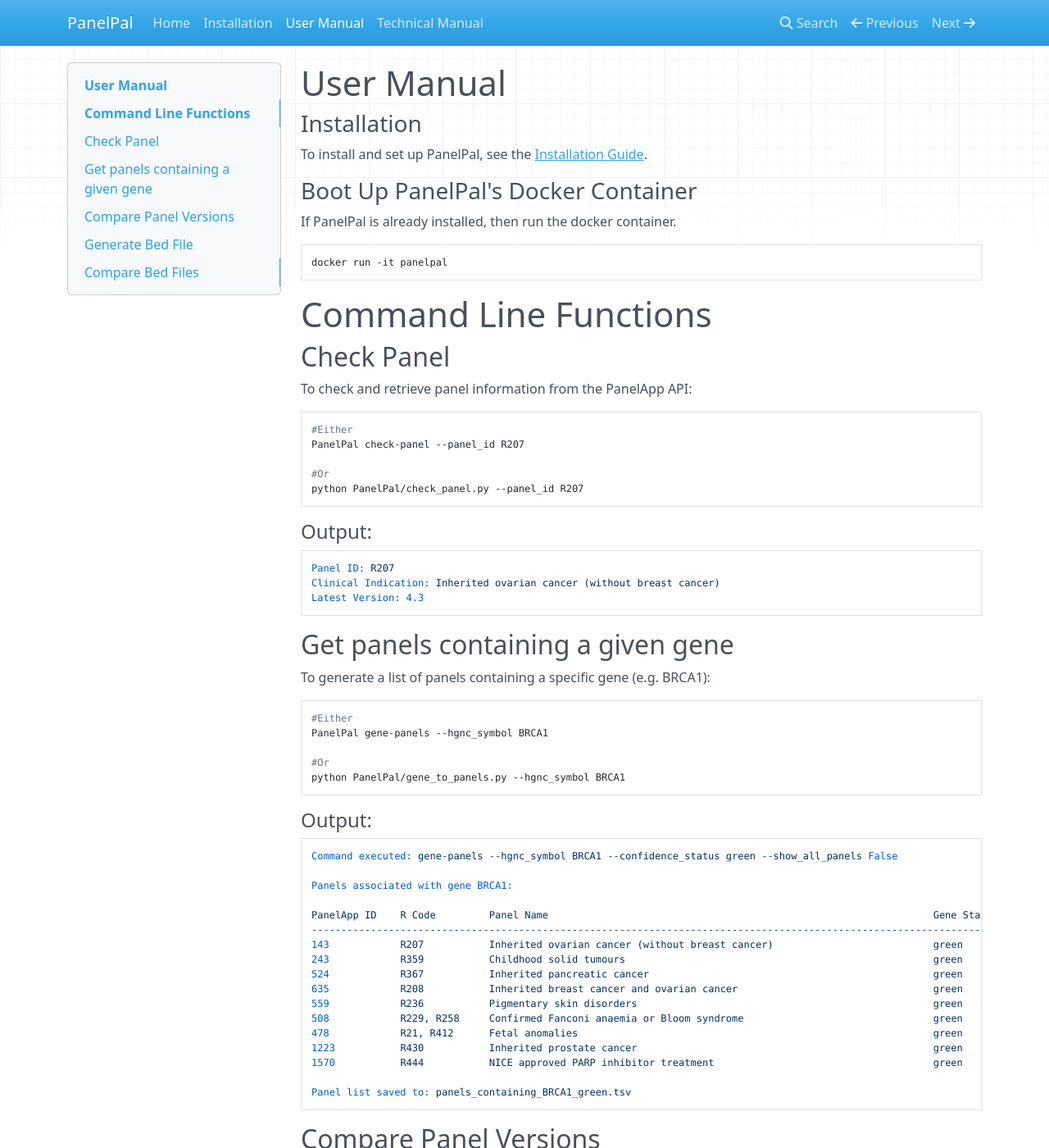
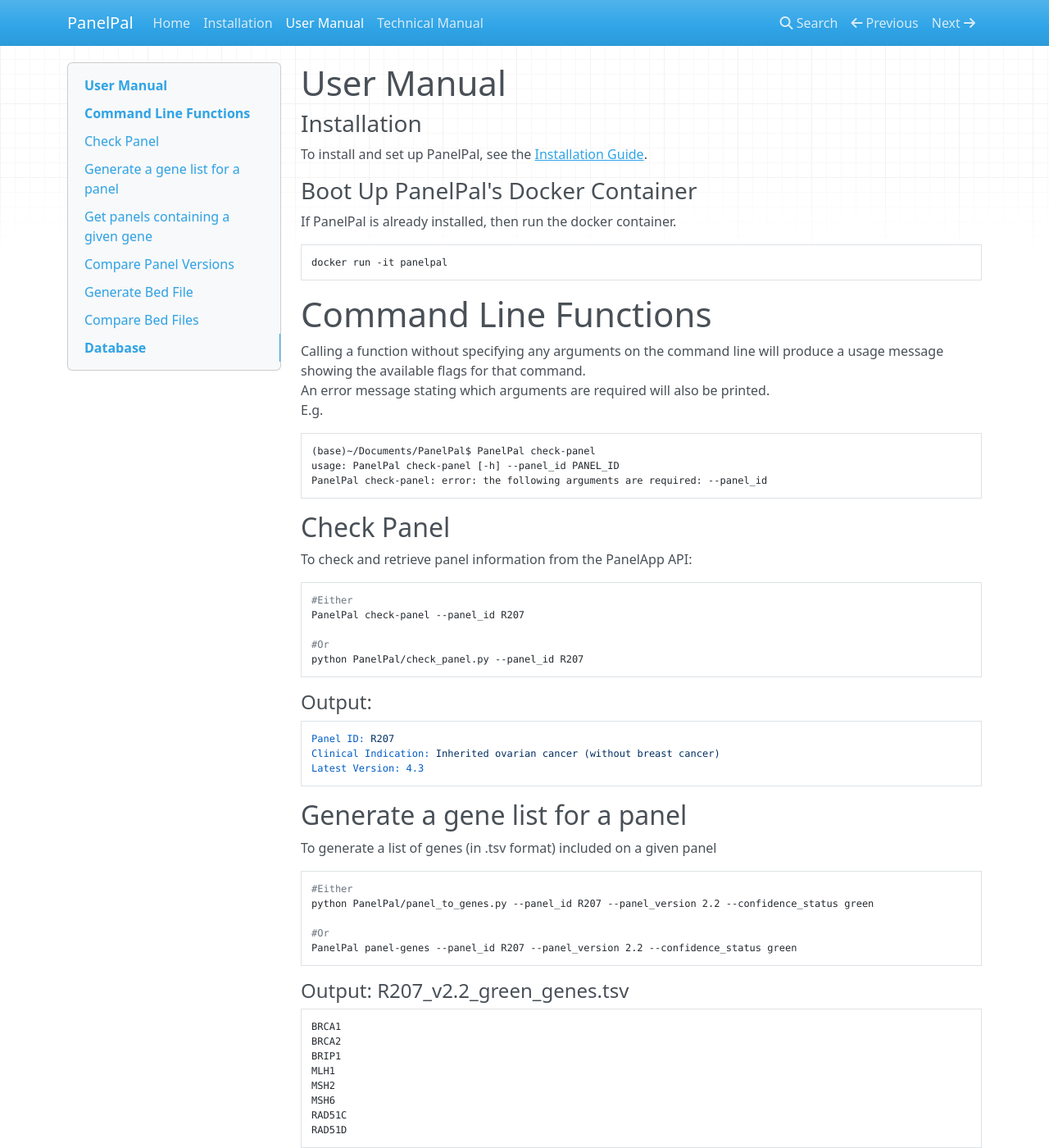
Before and after one commit to PatrickWeller/PanelPal, an MkDocs documentation site: the page built from docs/user_manual.md, in a window 1280 px wide and 1400 px high. Shown: the whole window at 82% size. Built offline with MkDocs 1.6.1, drawn with Linux system fonts in a browser that asks for light colours; nearby versions of some CDN libraries; some of the changed text lies outside the part shown.

Commit message:
Added help message info #107

````diff
--- a/docs/user_manual.md
+++ b/docs/user_manual.md
@@ -9,6 +9,15 @@
 docker run -it panelpal
 ```
 # Command Line Functions
+
+Calling a function without specifying any arguments on the command line will produce a usage message showing the available flags for that command.<br>
+An error message stating which arguments are required will also be printed.<br>
+E.g.
+```bash
+(base)~/Documents/PanelPal$ PanelPal check-panel
+usage: PanelPal check-panel [-h] --panel_id PANEL_ID
+PanelPal check-panel: error: the following arguments are required: --panel_id
+```
 
 ## Check Panel
 To check and retrieve panel information from the PanelApp API:
@@ -26,9 +35,29 @@
 Clinical Indication: Inherited ovarian cancer (without breast cancer)
 Latest Version: 4.3
 ```
+##  Generate a gene list for a panel
+To generate a list of genes (in .tsv format) included on a given panel
+```bash
+#Either
+python PanelPal/panel_to_genes.py --panel_id R207 --panel_version 2.2 --confidence_status green
+
+#Or
+PanelPal panel-genes --panel_id R207 --panel_version 2.2 --confidence_status green
+```
+#### Output: R207_v2.2_green_genes.tsv
+```
+BRCA1
+BRCA2
+BRIP1
+MLH1
+MSH2
+MSH6
+RAD51C
+RAD51D
+```
 
 ## Get panels containing a given gene
-To generate a list of panels containing a specific gene (e.g. BRCA1):
+To generate a list of current panels containing a specific gene (e.g. BRCA1):
 
 ```bash
 #Either
@@ -125,3 +154,5 @@
 16_67082202_67082318_exon5|NM_022845.3|CBFB                 # Present in R415_v1.6_GRCh38.bed only
 16_67098699_67101068_exon6|NM_022845.3|CBFB                 # Present in R415_v1.6_GRCh38.bed only
 ```
+
+# Database
````
